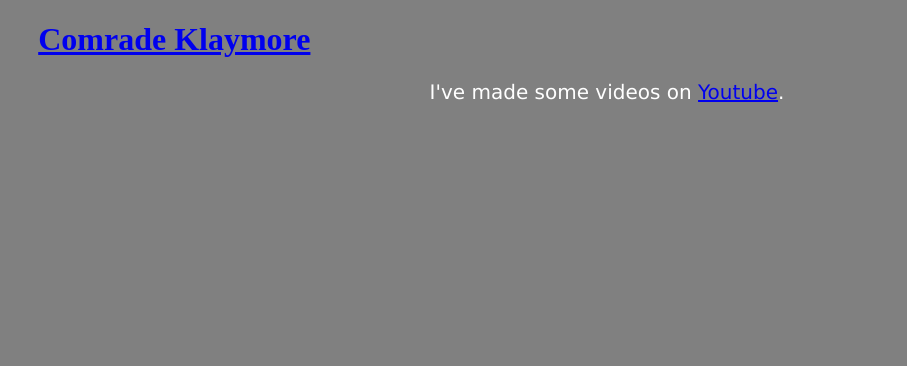
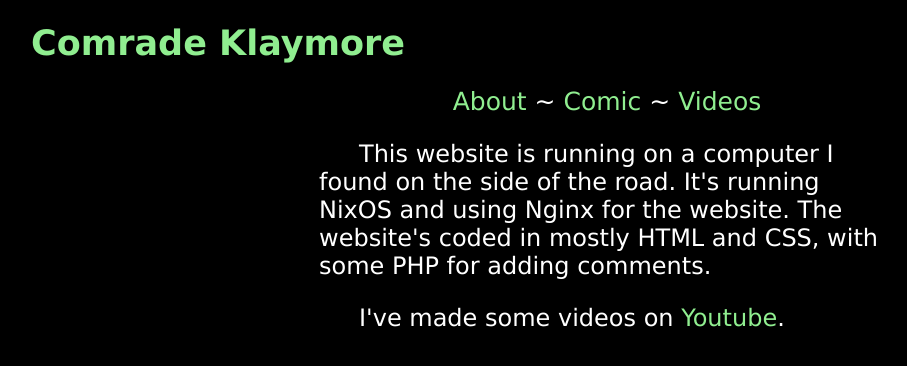
Before and after one commit to K1aymore/klaymore.me, a PHP site: page /about/index.html in a window 1280 px wide. Shown: the top 366 px of the page, without its empty margins (33-940 px from the left). Run offline with PHP 8.4, Linux system fonts and the light colour scheme.

Commit message:
Comments work with php. Changed design to light green links and pure black background. Indented About page.

```diff
--- a/about/index.html
+++ b/about/index.html
@@ -5,26 +5,33 @@
     <style>
 
       body {
-        background-color: grey;
-      }
-      h1 {
-        color: white;
+        background-color: black;
         margin-left: 5%;
-      }
-
-      p {
+        margin-right: 5%;
         color: white;
         font-family: verdana;
         text-align: center;
-        font-size: 20px;
-
-        margin-left: 30%;
-        margin-right: 30%;
+        font-size: 24px;
       }
-      .image {
-        text-align: center;
+      a:hover, a:visited, a:link, a:active {
+        text-decoration: none;
+        color: lightgreen;
       }
-
+      h1 {
+        text-align: left;
+        font-size: 35px;
+      }
+      nav {
+        background-color: black;
+        font-size: 25px;
+      }
+      p {
+        margin-left: 25%;
+        margin-right: 25%;
+        text-align: left;
+        text-indent:40px;
+        font-size: 24px;
+      }
     </style>
   </head>
 
@@ -34,7 +41,19 @@
 
     <h1><a href="../index.html">Comrade Klaymore</a></h1>
 
-    <p>I've made some videos on <a href="https://www.youtube.com/channel/UCrLkMOV08B50cJFD2ocWdMA">Youtube</a>.</p>
+    <nav>
+      <a href="../about/index.html">About</a> ~
+      <a href="../comic/01/01/index.html">Comic</a> ~
+      <a href="https://www.youtube.com/channel/UCrLkMOV08B50cJFD2ocWdMA">Videos</a>
+    </nav>
+
+
+    <p>
+    This website is running on a computer I found on the side of the road. It's running NixOS and using Nginx for the website. The website's coded in mostly HTML and CSS, with some PHP for adding comments. <br />
+    </p>
+    <p>
+      I've made some videos on <a href="https://www.youtube.com/channel/UCrLkMOV08B50cJFD2ocWdMA">Youtube</a>.
+    </p>
 
   </body>
 
--- a/comic/01/01/addComment.php
+++ b/comic/01/01/addComment.php
@@ -3,7 +3,7 @@
 <body>
 
 <?php
-$str = "\n".$_GET['username'].":\n".$_GET['comment']."\n";
+$str = "\n".$_GET['username'].":\n   ".$_GET['comment']."\n";
 echo file_put_contents("comments.txt", $str, FILE_APPEND | LOCK_EX);
 
 ?>
```
Also changed, not shown: comic/01/01/comments.txt (+4 -5 lines), comic/01/01/index.html (+43 -13 lines), index.html (+14 -10 lines).
